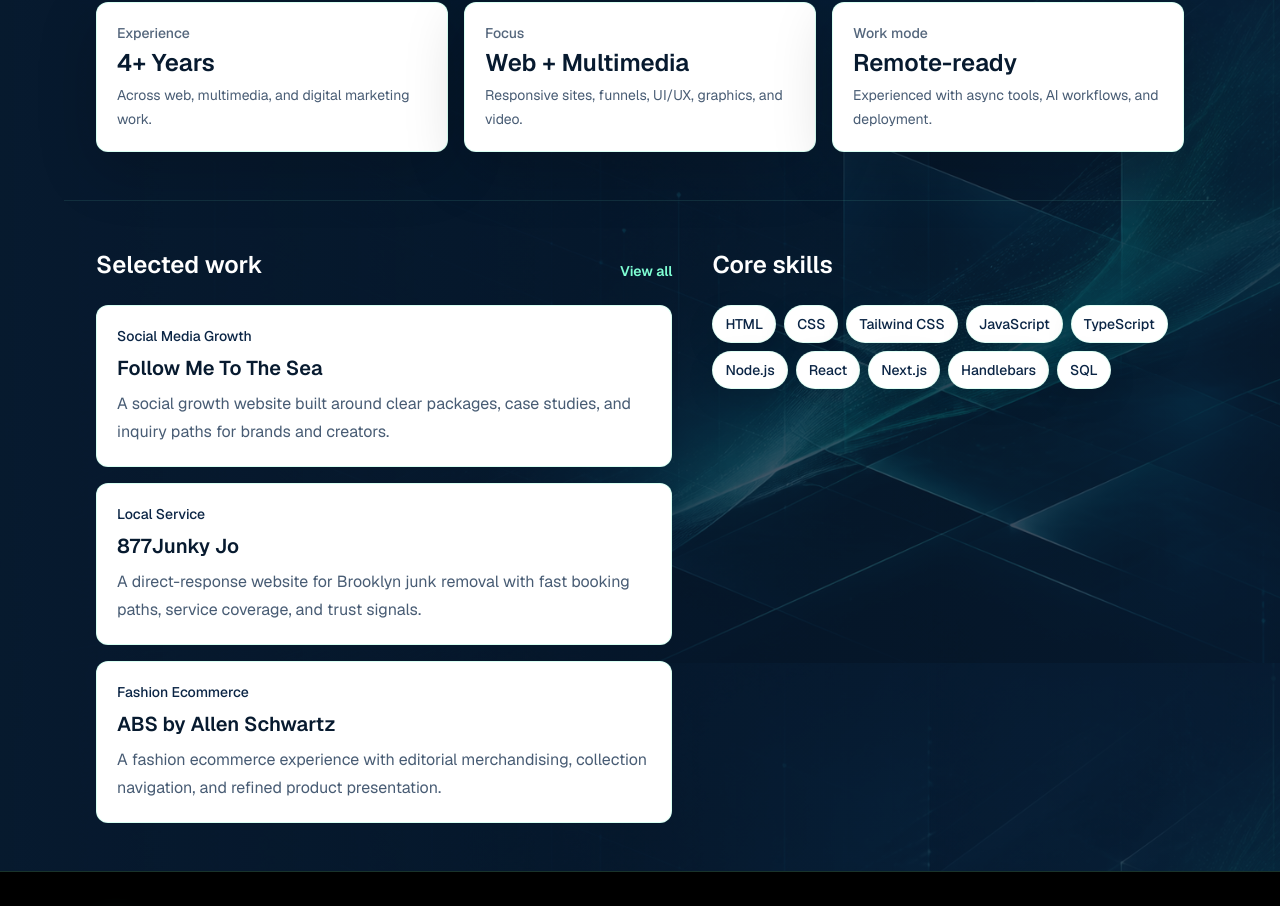
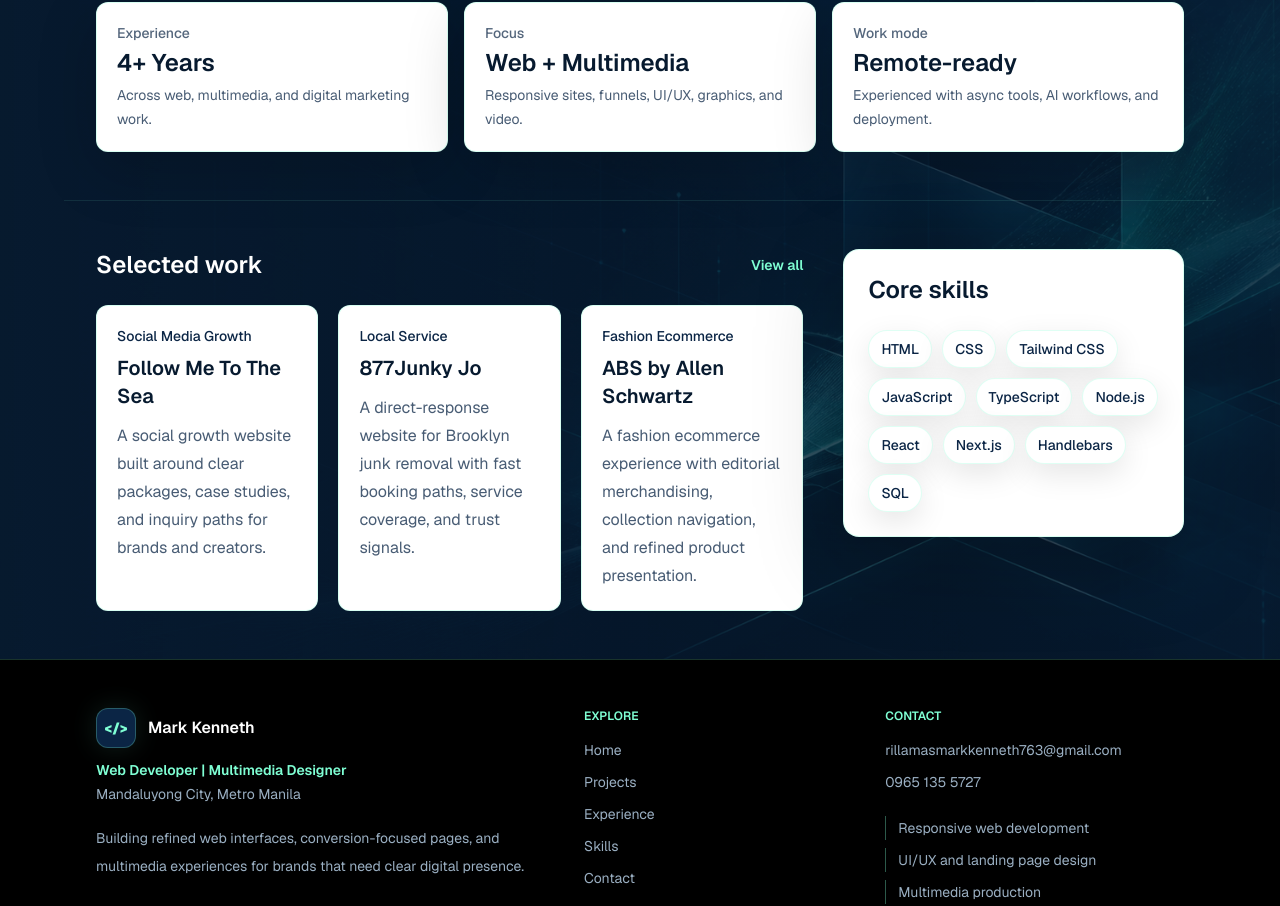
Before and after one commit to kenneth-tech/OnlinePortfolio, a Next.js app: page / in a window 1280 px wide. Shown: the part 937-1843 px from the top of the page. Built offline with nearby package versions, Linux system fonts and the light colour scheme.

Commit message:
style: arrange homepage work section

```diff
--- a/src/app/page.tsx
+++ b/src/app/page.tsx
@@ -113,9 +113,12 @@ export default function HomePage() {
         </div>
       </section>
 
-      <section className="mx-auto grid w-full max-w-6xl gap-10 border-t border-brand-button/10 px-4 py-10 sm:px-8 sm:py-12 lg:grid-cols-[1.1fr_0.9fr]">
-        <div>
-          <div className="flex flex-col items-start gap-3 sm:flex-row sm:items-end sm:justify-between">
+      <section
+        aria-label="Selected work and core skills"
+        className="mx-auto grid w-full max-w-6xl gap-8 border-t border-brand-button/10 px-4 py-10 sm:px-8 sm:py-12 lg:grid-cols-[minmax(0,1.35fr)_minmax(300px,0.65fr)] lg:items-start lg:gap-10"
+      >
+        <div className="min-w-0">
+          <div className="flex flex-col items-start gap-3 sm:flex-row sm:items-center sm:justify-between">
             <h2 className="text-2xl font-semibold text-white">Selected work</h2>
             <a
               href="/projects"
@@ -124,11 +127,14 @@ export default function HomePage() {
               View all
             </a>
           </div>
-          <div className="mt-6 grid gap-4">
+          <div
+            aria-label="Selected work previews"
+            className="mt-6 grid gap-5 lg:grid-cols-3"
+          >
             {featuredProjects.map((project) => (
               <article
                 key={project.title}
-                className="motion-card rounded-xl border border-brand-button/30 bg-white p-5 text-brand-ink transition-[border-color,transform,box-shadow] duration-200 hover:-translate-y-1 hover:border-brand-button/60 hover:shadow-[0_18px_70px_rgba(127,255,212,0.10)]"
+                className="motion-card flex min-h-[220px] flex-col rounded-xl border border-brand-button/30 bg-white p-5 text-brand-ink transition-[border-color,transform,box-shadow] duration-200 hover:-translate-y-1 hover:border-brand-button/60 hover:shadow-[0_18px_70px_rgba(127,255,212,0.10)]"
               >
                 <p className="text-sm font-medium text-brand-card">
                   {project.category}
@@ -136,7 +142,7 @@ export default function HomePage() {
                 <h3 className="mt-2 text-xl font-semibold text-brand-ink">
                   {project.title}
                 </h3>
-                <p className="mt-2 leading-7 text-brand-card/75">
+                <p className="mt-3 flex-1 leading-7 text-brand-card/75">
                   {project.description}
                 </p>
               </article>
@@ -144,9 +150,9 @@ export default function HomePage() {
           </div>
         </div>
 
-        <div>
-          <h2 className="text-2xl font-semibold text-white">Core skills</h2>
-          <div className="mt-6 flex flex-wrap gap-2">
+        <aside className="motion-card rounded-2xl border border-brand-button/30 bg-white p-5 text-brand-ink shadow-[0_24px_90px_rgba(0,0,0,0.22)] sm:p-6 lg:sticky lg:top-28">
+          <h2 className="text-2xl font-semibold text-brand-ink">Core skills</h2>
+          <div className="mt-6 flex flex-wrap gap-2.5">
             {featuredSkills.map((skill) => (
               <span
                 key={skill}
@@ -156,7 +162,7 @@ export default function HomePage() {
               </span>
             ))}
           </div>
-        </div>
+        </aside>
       </section>
     </div>
   );
```
Also changed, not shown: 1 other file (tests, documents, lock files or other folders).
